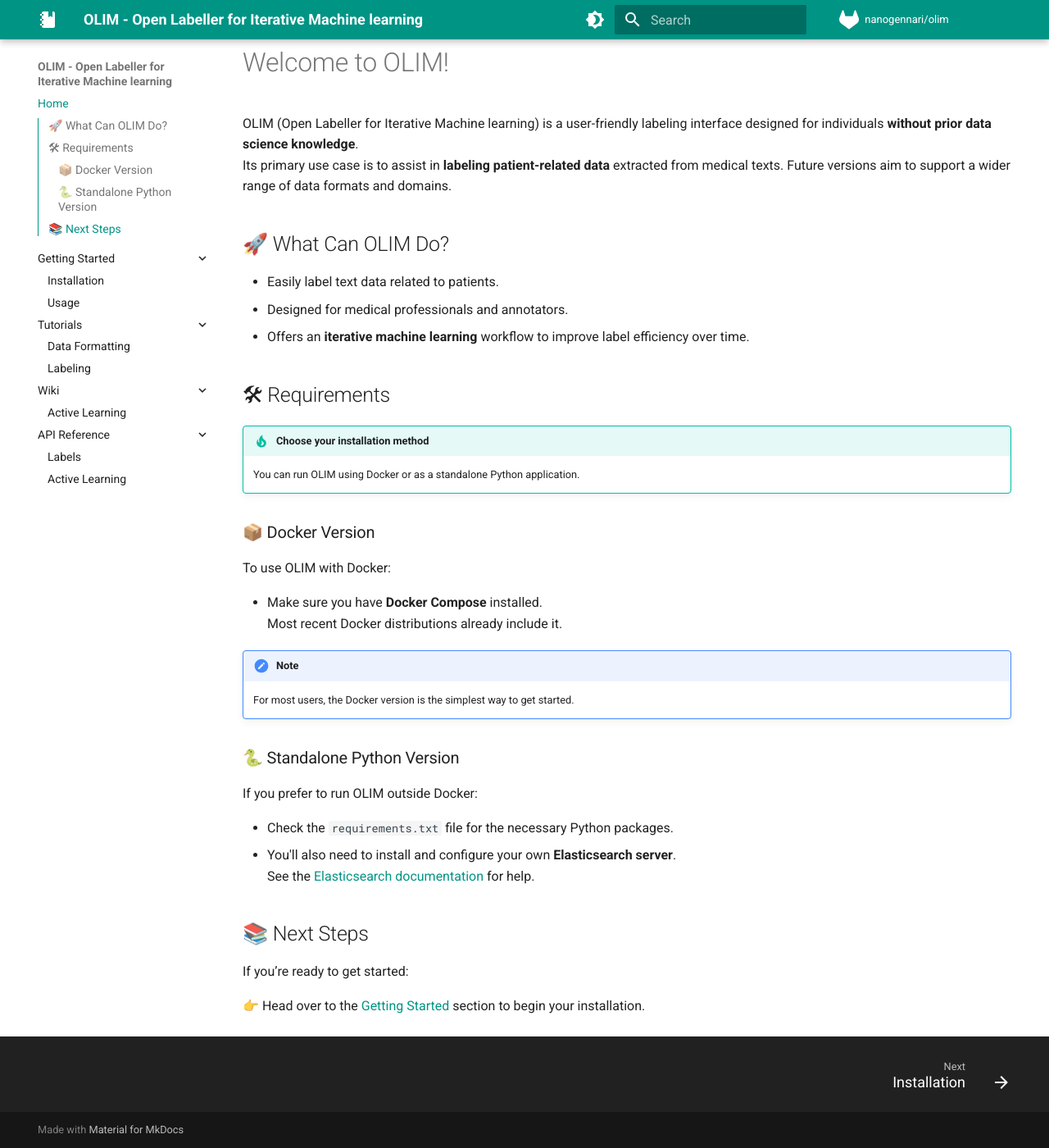
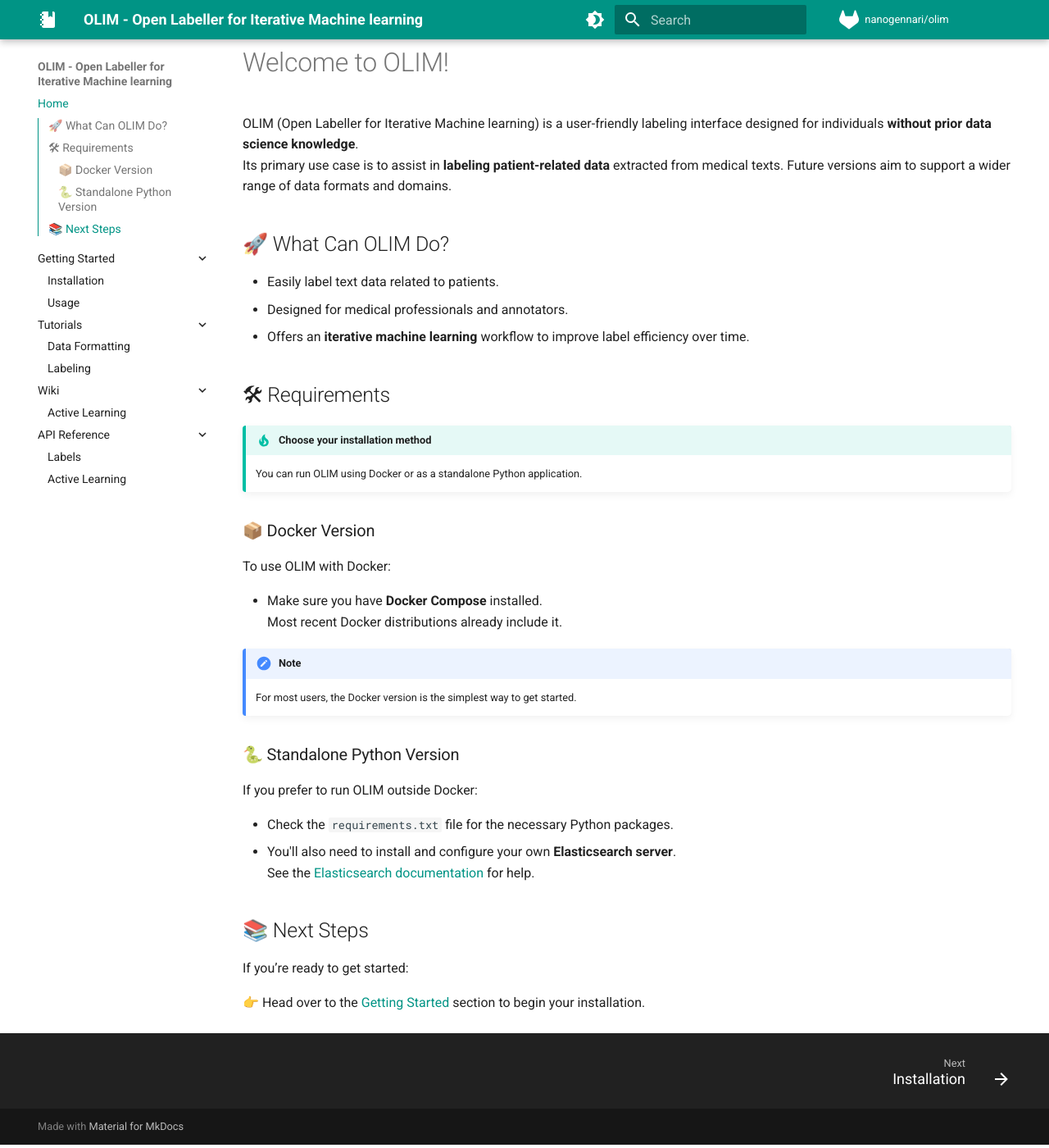
Before and after one commit to labora-lab/olim, an MkDocs documentation site: the page built from docs/index.md, in a window 1280 px wide and 1400 px high, scrolled down 42 px. Shown: the whole window at 82% size. Built offline with MkDocs 1.6.1 and Material for MkDocs 9.7.7, drawn with Linux system fonts in a browser that asks for light colours; comment, search, counter and statistics services are not loaded.

Commit message:
feat: CI kinda works

```diff
--- a/.gitlab-ci.yml
+++ b/.gitlab-ci.yml
@@ -45,7 +45,7 @@ pages:
   <<: *ci_setup
   stage: deploy
   script:
-  - uv run mkdocs build --strict --verbose
+  - uv run mkdocs build --strict --verbose --site-dir public
   artifacts:
     paths:
     - public
--- /dev/null
+++ b/docs/stylesheets/extra.css
@@ -0,0 +1,5 @@
+.md-typeset .admonition,
+.md-typeset details {
+  border-width: 0;
+  border-left-width: 4px;
+}
--- a/mkdocs.yml
+++ b/mkdocs.yml
@@ -34,6 +34,9 @@ plugins:
       handlers:
         python:
           paths: ["."]
+
+extra_css:
+  - stylesheets/extra.css
 
 extra_javascript:
   - https://polyfill.io/v3/polyfill.min.js?features=es6
```
